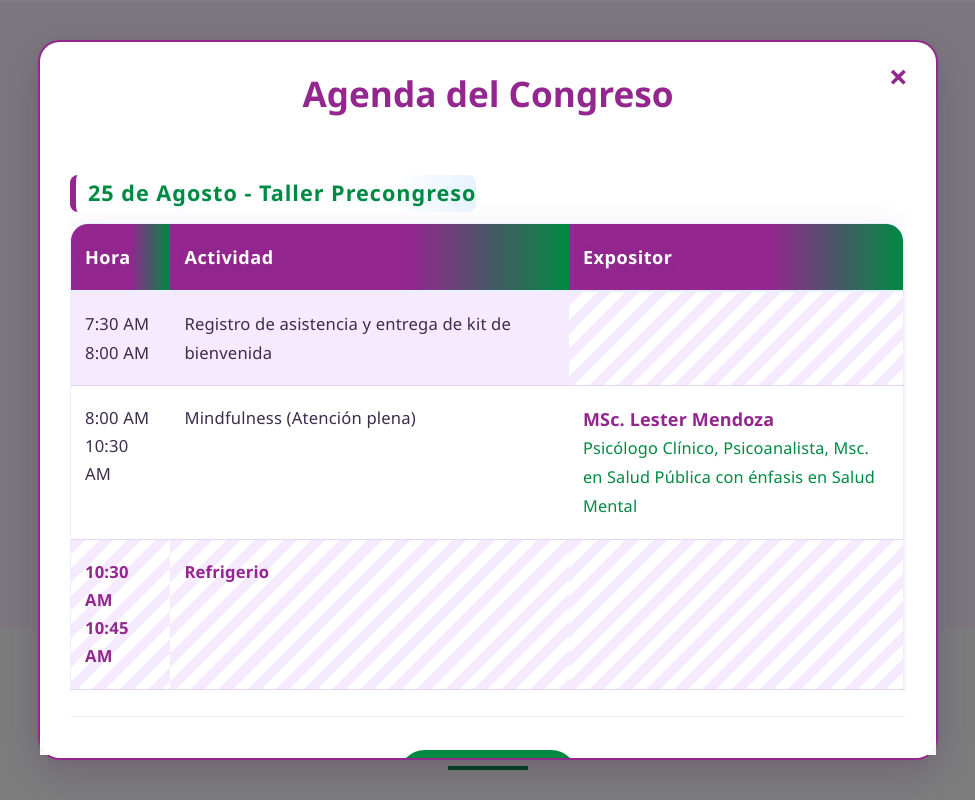
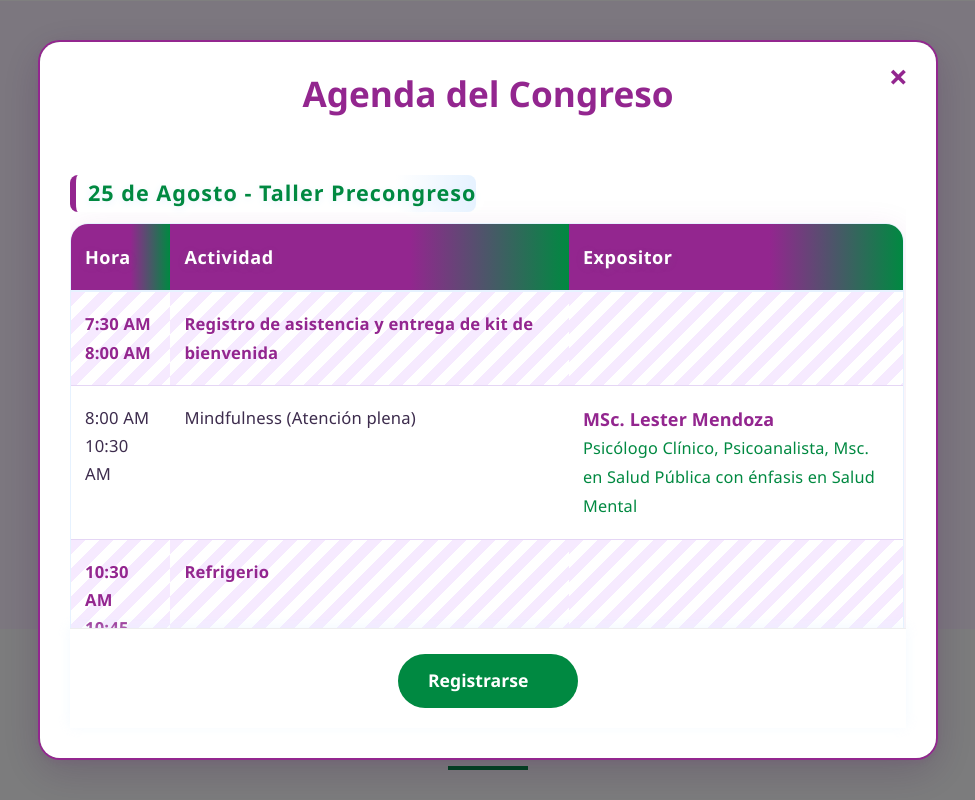
Before and after one commit to hpmariomendoza/congreso, a plain HTML site: page index.html in a window 1280 px wide. Both pictures are taken after a click on the link "Ver Programa Detallado". Shown: the part 1262-2062 px from the top of the page, without its empty margins (152-1127 px from the left). Drawn offline with Linux system fonts and the light colour scheme.

Commit message:
Update index.html

```diff
--- a/index.html
+++ b/index.html
@@ -432,8 +432,9 @@
             display: inline-block;
         }
 
-        /* Fila de refrigerio con fondo de rayas rosadas y blanco */
-        .schedule-modal-table tr.refrigerio-row td {
+        /* Fila de refrigerio y registro de asistencia con fondo de rayas rosadas y blanco */
+        .schedule-modal-table tr.refrigerio-row td,
+        .schedule-modal-table tr.registro-row td {
             background: repeating-linear-gradient(
                 135deg,
                 #f6eaff 0 10px,
@@ -443,17 +444,21 @@
             color: #93268f;
         }
 
-        /* Botón de registrar en el modal: siempre debajo y centrado, nunca sobre texto */
+        /* Botón de registrar siempre visible y fijo en la parte inferior del modal */
         #scheduleModal .modal-footer {
+            position: sticky;
+            bottom: 0;
+            left: 0;
+            width: 100%;
+            background: #fff;
+            z-index: 20;
             display: flex;
             justify-content: center;
             align-items: center;
-            padding: 1.5em 0 0.5em 0;
-            background: transparent;
-            flex-direction: row;
-            flex-wrap: wrap;
+            padding: 1em 0 0.7em 0;
             border-top: 1px solid #eee;
-            margin-top: 1.5em;
+            margin-top: 0;
+            box-shadow: 0 -2px 12px #e6f2ff77;
         }
 
         #scheduleModal .modal-footer .btn {
@@ -466,7 +471,6 @@
             #scheduleModal .modal-footer {
                 flex-direction: column;
                 padding: 0.7em 0 0.5em 0;
-                margin-top: 1em;
             }
             #scheduleModal .modal-footer .btn {
                 width: 100%;
@@ -618,7 +622,7 @@
                 <h3 class="text-center">Taller Pre-Congreso Presencial</h3>
                 <h4 class="text-center">En el aula Magna de la Universidad José Cecilio del Valle</h4>
                 <p class="text-center"><strong>Lunes 25 de agosto - Cupos limitados</strong></p>
-                <p class="text-center">horario de 8:00 am a 12:00m</p>
+                <p class="text-center">horario de 7:30 am a 01:15 pm</p>
 
                 <div class="text-center mb-4">
                     <span class="badge" style="font-size:1.25rem"><strong>Costo del taller: L.500.00</strong> </span>
@@ -631,7 +635,7 @@
                 <h3 class="text-center">Congreso Presencial</h3>
                 <p class="text-center"><strong>26 y 27 de agosto</strong></p>
                 <h4 class="text-center">En el aula Magna de la Universidad José Cecilio del Valle</h4>
-                <p class="text-center">horario de 8:00 am a 5:00 pm</p>
+                <p class="text-center">horario de 7:00 am a 5:00 pm</p>
                 <p class="text-center"><strong>Parqueo gratuito</strong></p>
                 <div class="features-grid">
                     <div class="feature-card">
@@ -845,7 +849,7 @@
                         <th>Actividad</th>
                         <th>Expositor</th>
                     </tr>
-                    <tr>
+                    <tr class="registro-row">
                         <td>7:30 AM 8:00 AM</td>
                         <td>Registro de asistencia y entrega de kit de bienvenida</td>
                         <td></td>
@@ -877,7 +881,7 @@
                         <th>Actividad</th>
                         <th>Expositor</th>
                     </tr>
-                    <tr><td>7:00 AM 7:55 AM</td><td>Registro de asistencia y entrega de kit de bienvenida</td><td></td></tr>
+                    <tr class="registro-row"><td>7:00 AM 7:55 AM</td><td>Registro de asistencia y entrega de kit de bienvenida</td><td></td></tr>
                     <tr><td>7:55 AM 8:00 AM</td><td>Palabras de bienvenida</td><td><strong>Dr. Mario Aguilar</strong><br><em>Director Ejecutivo</em></td></tr>
                     <tr><td>8:00 AM 8:35 AM</td><td>Enfermedades médicas asociadas a trastornos de salud mental en la atención primaria (trastornos cardíacos, hormonales, metabólicos, etc), DD del estado confusional, DD del SD de agitación</td><td><strong>Dr. Alex Nuñez</strong><br><em>Médico Internista</em></td></tr>
                     <tr><td>8:35 AM 9:05 AM</td><td>Detección de recaída, fallas en la adherencia y efectos adversos a psicofármacos a nivel comunitario</td><td><strong>Dra. Diana Banegas</strong><br><em>Psiquiatra</em></td></tr>
@@ -905,7 +909,7 @@
                         <th>Actividad</th>
                         <th>Expositor</th>
                     </tr>
-                    <tr><td>7:00 AM 7:55 AM</td><td>Registro de asistencia</td><td></td></tr>
+                    <tr class="registro-row"><td>7:00 AM 7:55 AM</td><td>Registro de asistencia</td><td></td></tr>
                     <tr><td>8:00 AM 8:35 AM</td><td>Disfunción endócrina asociada al uso de psicofármacos</td><td><strong>Dra. Maria Alejandra Ramos Guifarro</strong><br><em>Médico Internista, Subespecialidad en endocrinología</em></td></tr>
                     <tr><td>8:35 AM 9:05 AM</td><td>Medicamentos de depósito en salud mental</td><td><strong>Dra. Sara Murillo</strong><br><em>Psiquiatra</em></td></tr>
                     <tr><td>9:05 AM 9:40 AM</td><td>Análisis del estado nutricional y evaluación de la dieta en pacientes adultos hospitalizados en el HPMM</td><td><strong>MSc. Iris Cordova</strong><br><em>Licenciada en Administración Industrial y de Negocios, Licenciada en Nutrición, Msc. Internacional en Nutrición y Dietética con especialidad en nutrición Clínica</em></td></tr>
```
